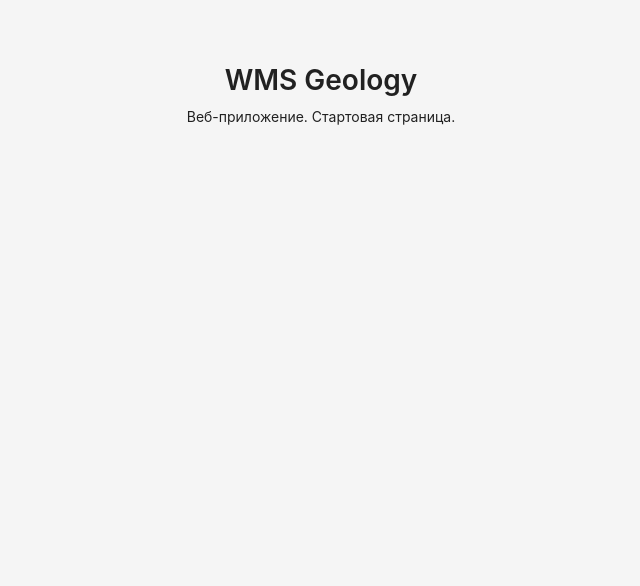
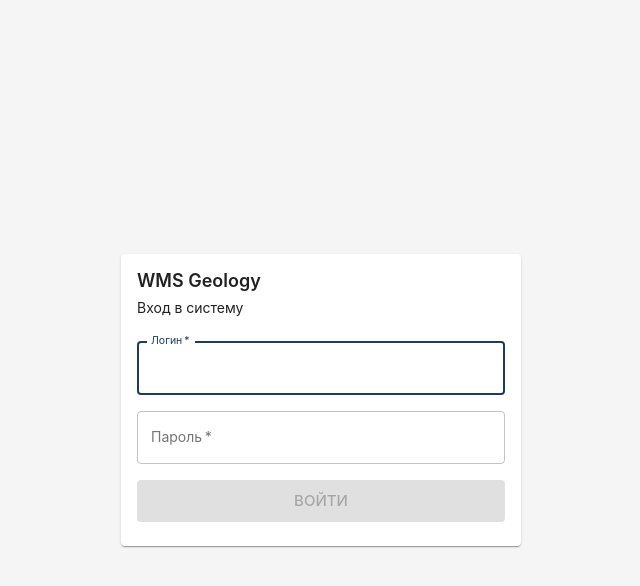
Before and after one commit to ilia23star2-ops/WMS-Geology, a React (Vite) app in the folder web/: page /login in a window 1280 px wide. Shown: the top 586 px of the page, without its empty margins (319-959 px from the left). Built offline with nearby package versions, Linux system fonts and the light colour scheme.

Commit message:
2.x-web-bundle-3 — auth-store, login-форма, protected routes

```diff
--- a/web/src/App.tsx
+++ b/web/src/App.tsx
@@ -1,21 +1,57 @@
 /**
- * Корневой компонент приложения.
+ * Корневой компонент: роутинг + bootstrap auth.
  *
- * Пока — заглушка. Роутинг, layout, sidebar — в следующих заходах.
+ * Пока идёт первичная проверка токена (isBootstrapping) —
+ * показываем спиннер. Это защищает от race condition:
+ * ProtectedRoute не рендерится до окончания bootstrap.
  */
-import { Box, Container, Typography } from "@mui/material";
+import { useEffect } from "react";
+import { Box, CircularProgress } from "@mui/material";
+import { BrowserRouter, Navigate, Route, Routes } from "react-router-dom";
+
+import ProtectedRoute from "./components/ProtectedRoute";
+import HomePage from "./pages/HomePage";
+import LoginPage from "./pages/LoginPage";
+import { useAuthStore } from "./stores/authStore";
+
+function AppRoutes() {
+    const bootstrap = useAuthStore((s) => s.bootstrap);
+    const isBootstrapping = useAuthStore((s) => s.isBootstrapping);
+
+    useEffect(() => {
+        void bootstrap();
+    }, [bootstrap]);
+
+    if (isBootstrapping) {
+        return (
+            <Box
+                sx={{
+                    minHeight: "100vh",
+                    display: "flex",
+                    alignItems: "center",
+                    justifyContent: "center",
+                }}
+            >
+                <CircularProgress />
+            </Box>
+        );
+    }
+
+    return (
+        <Routes>
+            <Route path="/login" element={<LoginPage />} />
+            <Route element={<ProtectedRoute />}>
+                <Route path="/" element={<HomePage />} />
+            </Route>
+            <Route path="*" element={<Navigate to="/" replace />} />
+        </Routes>
+    );
+}
 
 export default function App() {
     return (
-        <Container maxWidth="md">
-            <Box sx={{ mt: 8, textAlign: "center" }}>
-                <Typography variant="h1" component="h1" gutterBottom>
-                    WMS Geology
-                </Typography>
-                <Typography variant="body1" color="text.secondary">
-                    Веб-приложение. Стартовая страница.
-                </Typography>
-            </Box>
-        </Container>
+        <BrowserRouter>
+            <AppRoutes />
+        </BrowserRouter>
     );
 }
--- /dev/null
+++ b/web/src/components/ProtectedRoute.tsx
@@ -0,0 +1,20 @@
+/**
+ * Обёртка для защищённых маршрутов.
+ *
+ * Если пользователь не авторизован — редирект на /login
+ * с сохранением исходного пути в state.from.
+ */
+import { Navigate, Outlet, useLocation } from "react-router-dom";
+
+import { useAuthStore } from "../stores/authStore";
+
+export default function ProtectedRoute() {
+    const isAuthenticated = useAuthStore((s) => s.isAuthenticated);
+    const location = useLocation();
+
+    if (!isAuthenticated) {
+        return <Navigate to="/login" state={{ from: location.pathname }} replace />;
+    }
+
+    return <Outlet />;
+}
--- /dev/null
+++ b/web/src/pages/HomePage.tsx
@@ -0,0 +1,32 @@
+/**
+ * Домашняя страница (заглушка). После bundle-4 — дашборд.
+ */
+import { Box, Button, Container, Stack, Typography } from "@mui/material";
+
+import { useAuthStore } from "../stores/authStore";
+
+export default function HomePage() {
+    const user = useAuthStore((s) => s.user);
+    const logout = useAuthStore((s) => s.logout);
+
+    return (
+        <Container maxWidth="md">
+            <Box sx={{ mt: 8 }}>
+                <Stack spacing={2}>
+                    <Typography variant="h1" component="h1">
+                        WMS Geology
+                    </Typography>
+                    <Typography variant="body1" color="text.secondary">
+                        Привет, {user?.full_name || user?.username}!{" "}
+                        {user?.role ? `Роль: ${user.role}.` : "Роль не назначена."}
+                    </Typography>
+                    <Box>
+                        <Button variant="outlined" onClick={() => void logout()}>
+                            Выйти
+                        </Button>
+                    </Box>
+                </Stack>
+            </Box>
+        </Container>
+    );
+}
--- /dev/null
+++ b/web/src/pages/LoginPage.tsx
@@ -0,0 +1,108 @@
+/**
+ * Страница логина.
+ *
+ * Форма MUI: username + password. По сабмиту — authStore.login().
+ * После успеха — редирект на "/" (или на from, если был редирект).
+ */
+import { useState, type FormEvent } from "react";
+import { useLocation, useNavigate } from "react-router-dom";
+import {
+    Alert,
+    Box,
+    Button,
+    Card,
+    CardContent,
+    CircularProgress,
+    Stack,
+    TextField,
+    Typography,
+} from "@mui/material";
+
+import { useAuthStore } from "../stores/authStore";
+
+interface LocationState {
+    from?: string;
+}
+
+export default function LoginPage() {
+    const navigate = useNavigate();
+    const location = useLocation();
+    const state = location.state as LocationState | null;
+    const from = state?.from ?? "/";
+
+    const { login, isLoading, error, clearError } = useAuthStore();
+
+    const [username, setUsername] = useState("");
+    const [password, setPassword] = useState("");
+
+    async function handleSubmit(event: FormEvent) {
+        event.preventDefault();
+        clearError();
+        try {
+            await login(username, password);
+            navigate(from, { replace: true });
+        } catch {
+            // Ошибка уже в сторе.
+        }
+    }
+
+    return (
+        <Box
+            sx={{
+                minHeight: "100vh",
+                display: "flex",
+                alignItems: "center",
+                justifyContent: "center",
+                bgcolor: "background.default",
+            }}
+        >
+            <Card sx={{ width: 400 }}>
+                <CardContent>
+                    <Typography variant="h3" component="h1" gutterBottom>
+                        WMS Geology
+                    </Typography>
+                    <Typography variant="body1" color="text.secondary" sx={{ mb: 3 }}>
+                        Вход в систему
+                    </Typography>
+
+                    <form onSubmit={handleSubmit}>
+                        <Stack spacing={2}>
+                            <TextField
+                                label="Логин"
+                                value={username}
+                                onChange={(e) => setUsername(e.target.value)}
+                                autoFocus
+                                required
+                                fullWidth
+                                disabled={isLoading}
+                            />
+                            <TextField
+                                label="Пароль"
+                                type="password"
+                                value={password}
+                                onChange={(e) => setPassword(e.target.value)}
+                                required
+                                fullWidth
+                                disabled={isLoading}
+                            />
+
+                            {error && <Alert severity="error">{error}</Alert>}
+
+                            <Button
+                                type="submit"
+                                variant="contained"
+                                size="large"
+                                disabled={isLoading || !username || !password}
+                                startIcon={
+                                    isLoading ? <CircularProgress size={18} color="inherit" /> : null
+                                }
+                            >
+                                {isLoading ? "Входим..." : "Войти"}
+                            </Button>
+                        </Stack>
+                    </form>
+                </CardContent>
+            </Card>
+        </Box>
+    );
+}
--- /dev/null
+++ b/web/src/stores/authStore.ts
@@ -0,0 +1,86 @@
+/**
+ * Zustand-стор аутентификации.
+ *
+ * Состояние:
+ * - user — текущий пользователь (null, пока не загружен).
+ * - isAuthenticated — есть ли валидный пользователь.
+ * - isLoading — идёт ли запрос (login / logout).
+ * - isBootstrapping — идёт ли первичная проверка токена при старте.
+ * - error — текст ошибки логина.
+ *
+ * Действия:
+ * - login(username, password) — логин + сразу fetchMe.
+ * - logout() — вызов backend + очистка.
+ * - bootstrap() — проверка токена при старте приложения.
+ */
+import { create } from "zustand";
+
+import {
+    fetchMe,
+    login as apiLogin,
+    logout as apiLogout,
+    tokenStorage,
+    type User,
+} from "../api";
+
+interface AuthState {
+    user: User | null;
+    isAuthenticated: boolean;
+    isLoading: boolean;
+    isBootstrapping: boolean;
+    error: string | null;
+    login: (username: string, password: string) => Promise<void>;
+    logout: () => Promise<void>;
+    bootstrap: () => Promise<void>;
+    clearError: () => void;
+}
+
+export const useAuthStore = create<AuthState>((set) => ({
+    user: null,
+    isAuthenticated: false,
+    isLoading: false,
+    isBootstrapping: true,
+    error: null,
+
+    async login(username, password) {
+        set({ isLoading: true, error: null });
+        try {
+            await apiLogin({ username, password });
+            const user = await fetchMe();
+            set({ user, isAuthenticated: true, isLoading: false });
+        } catch (err) {
+            const message =
+                err instanceof Error ? err.message : "Ошибка входа.";
+            set({ isLoading: false, error: message, user: null, isAuthenticated: false });
+            throw err;
+        }
+    },
+
+    async logout() {
+        set({ isLoading: true });
+        try {
+            await apiLogout();
+        } finally {
+            set({ user: null, isAuthenticated: false, isLoading: false, error: null });
+        }
+    },
+
+    async bootstrap() {
+        const access = tokenStorage.getAccess();
+        if (!access) {
+            set({ isAuthenticated: false, user: null, isBootstrapping: false });
+            return;
+        }
+        try {
+            const user = await fetchMe();
+            set({ user, isAuthenticated: true, isBootstrapping: false });
+        } catch {
+            tokenStorage.clear();
+            set({ user: null, isAuthenticated: false, isBootstrapping: false });
+        }
+    },
+
+    clearError() {
+        set({ error: null });
+    },
+}));
```
Also changed, not shown: 1 other file (tests, documents, lock files or other folders).
